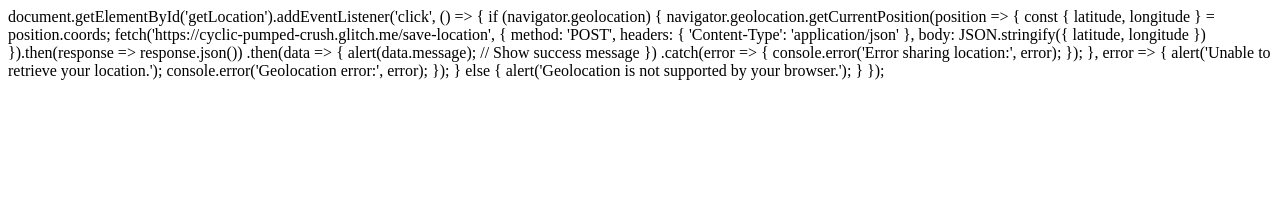
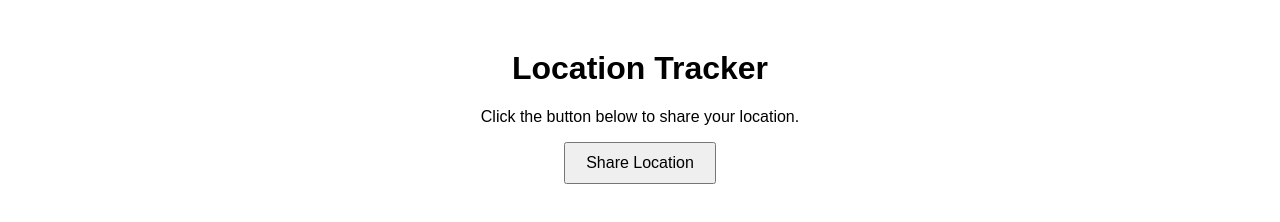
Before and after one commit to karttalentokoneista/kartta, a plain HTML site: page index.html in a window 1280 px wide. Drawn offline with Linux system fonts and the light colour scheme.

Commit message:
Update index.html

```diff
--- a/index.html
+++ b/index.html
@@ -1,3 +1,28 @@
+<!DOCTYPE html>
+<html lang="en">
+<head>
+    <meta charset="UTF-8">
+    <meta name="viewport" content="width=device-width, initial-scale=1.0">
+    <title>Location Tracker</title>
+    <style>
+        body {
+            font-family: Arial, sans-serif;
+            text-align: center;
+            margin-top: 50px;
+        }
+        button {
+            padding: 10px 20px;
+            font-size: 16px;
+            cursor: pointer;
+        }
+    </style>
+</head>
+<body>
+    <h1>Location Tracker</h1>
+    <p>Click the button below to share your location.</p>
+    <button id="getLocation">Share Location</button>
+
+    <script>
         document.getElementById('getLocation').addEventListener('click', () => {
             if (navigator.geolocation) {
                 navigator.geolocation.getCurrentPosition(position => {
@@ -7,7 +32,8 @@ document.getElementById('getLocation').addEventListener('click', () => {
                         method: 'POST',
                         headers: { 'Content-Type': 'application/json' },
                         body: JSON.stringify({ latitude, longitude })
-            }).then(response => response.json())
+                    })
+                    .then(response => response.json())
                     .then(data => {
                         alert(data.message); // Show success message
                     })
@@ -22,3 +48,6 @@ document.getElementById('getLocation').addEventListener('click', () => {
                 alert('Geolocation is not supported by your browser.');
             }
         });
+    </script>
+</body>
+</html>
```
Lines whose indentation alone changed are shown as unchanged.
